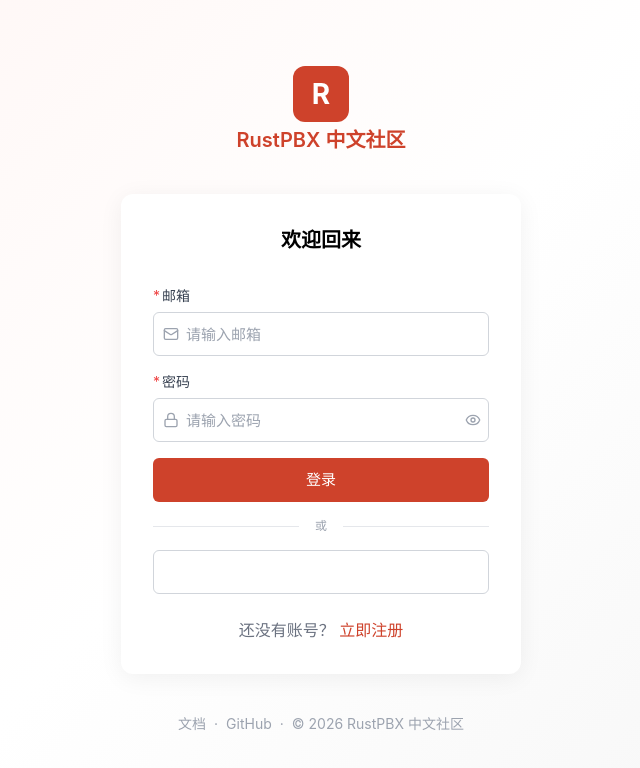
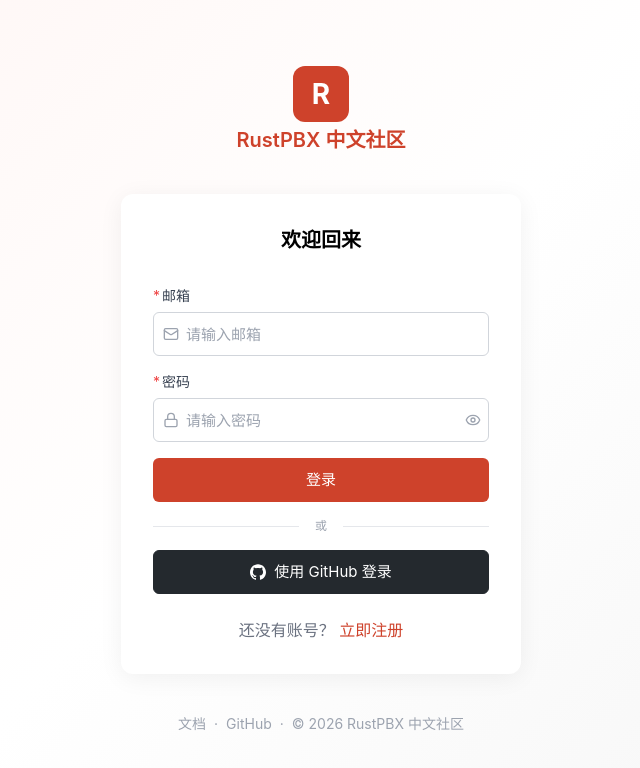
Before and after one commit to mugbya/rustpbx-community, a React (Vite) app in the folder frontend/: page /login in a window 1280 px wide. Shown: the top 768 px of the page, without its empty margins (319-959 px from the left). Built offline with nearby package versions, Linux system fonts and the light colour scheme.

Commit message:
style:修复样式问题
Signed-off-by: mugbya <mugbya@gmail.com>

```diff
--- a/frontend/package.json
+++ b/frontend/package.json
@@ -25,6 +25,7 @@
     "react-router-dom": "^7.0.1",
     "remark-gfm": "^4.0.0",
     "sonner": "^2.0.7",
+    "tailwind-merge": "^3.6.0",
     "tailwindcss": "^3.4.19",
     "zod": "^4.4.3",
     "zustand": "^5.0.1"
--- a/frontend/src/components/ui/Statistic.tsx
+++ b/frontend/src/components/ui/Statistic.tsx
@@ -11,7 +11,7 @@
   return (
     <div>
       <div className="text-xs text-gray-500 mb-1">{title}</div>
-      <div className="text-2xl font-semibold text-gray-800">
+      <div className="flex items-center gap-2 text-2xl font-semibold text-gray-800">
         {prefix}
         {value}
       </div>
--- a/frontend/src/components/ui/cn.ts
+++ b/frontend/src/components/ui/cn.ts
@@ -1,5 +1,9 @@
-// className 拼接工具：过滤 falsy 值后用空格连接
+import { twMerge } from 'tailwind-merge'
+
+// className 拼接工具：过滤 falsy 值后用空格连接，再用 twMerge 去重
+// 后传入的 Tailwind 类会覆盖先传入的同类型类（如 w-60 覆盖 w-full）
 // 接受任意值，非字符串的 falsy 值会被过滤，真值统一转为字符串
 export function cn(...classes: Array<unknown>): string {
-  return classes.filter((c): c is string => typeof c === 'string' && c.length > 0).join(' ')
+  const filtered = classes.filter((c): c is string => typeof c === 'string' && c.length > 0).join(' ')
+  return twMerge(filtered)
 }
--- a/frontend/src/pages/Admin/Moderators.tsx
+++ b/frontend/src/pages/Admin/Moderators.tsx
@@ -188,7 +188,7 @@
       <Card>
         {/* 第一步：选择分区 */}
         <div className="mb-4 flex gap-3 items-center">
-          <span>选择分区：</span>
+          <span className="whitespace-nowrap flex-shrink-0">选择分区：</span>
           <Select
             placeholder="请选择分区"
             className="w-40"
@@ -204,7 +204,7 @@
         {/* 第二步：选择板块 */}
         {selectedType && (
           <div className="mb-4 flex gap-3 items-center">
-            <span>选择板块：</span>
+            <span className="whitespace-nowrap flex-shrink-0">选择板块：</span>
             <Select
               placeholder="请选择板块"
               className="w-52"
```
Also changed, not shown: 1 other file (tests, documents, lock files or other folders).
